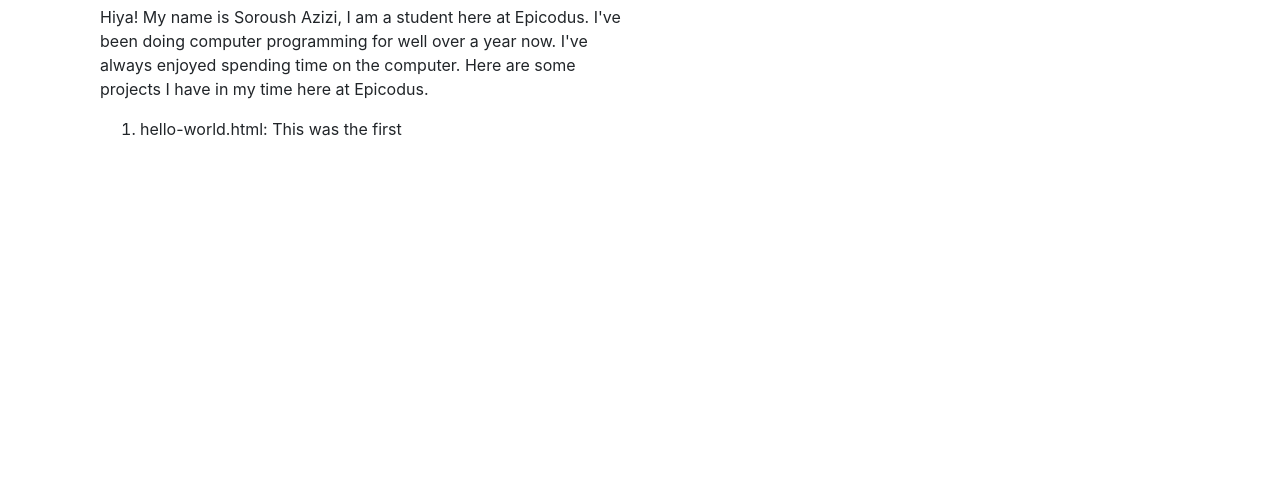
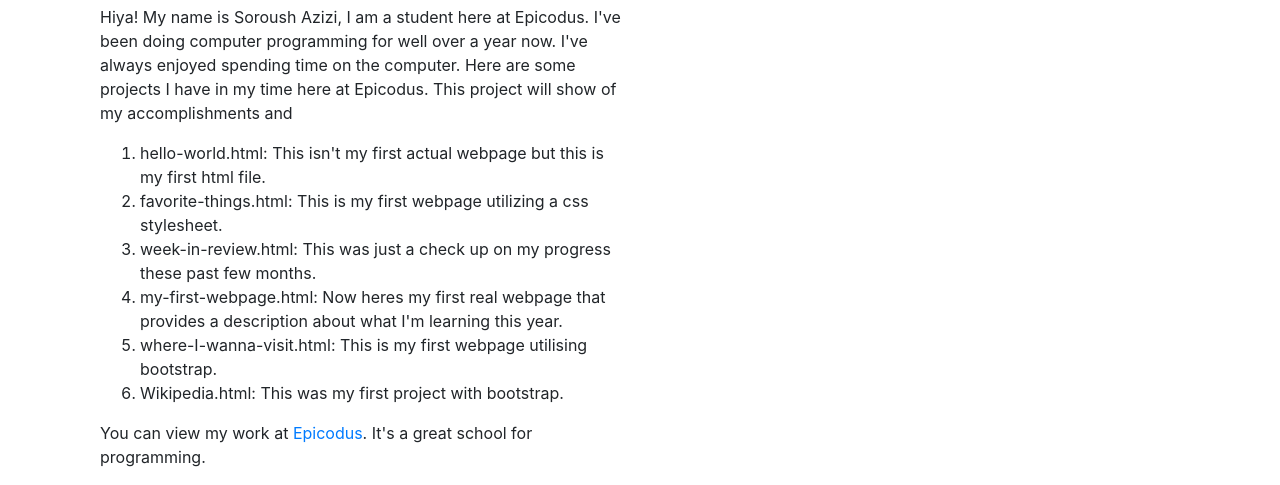
Before and after one commit to TheBritish23/Indpendent, a plain HTML site: page Independent.html in a window 1280 px wide. Shown: the part 455-940 px from the top of the page. Before the commit the page ends 800 px from the top, so only its background shows below. Drawn offline with Linux system fonts and the light colour scheme.

Commit message:
Add ReadME

```diff
--- a/Independent.html
+++ b/Independent.html
@@ -28,7 +28,17 @@
             <h2>A little bit about me</h2>
             <p>
               Hiya! My name is Soroush Azizi, I am a student here at Epicodus. I've been doing computer programming for well over a year now.
-              I've always enjoyed spending time on the computer. Here are some projects I have in my time here at Epicodus.
+              I've always enjoyed spending time on the computer. Here are some projects I have in my time here at Epicodus. This project will show of my accomplishments and
             </p>
             <ol>
-              <li>hello-world.html: This was the first
+              <li>hello-world.html: This isn't my first actual webpage but this is my first html file.</li>
+              <li>favorite-things.html: This is my first webpage utilizing a css stylesheet.</li>
+              <li>week-in-review.html: This was just a check up on my progress these past few months.</li>
+              <li>my-first-webpage.html: Now heres my first real webpage that provides a description about what I'm learning this year.</li>
+              <li>where-I-wanna-visit.html: This is my first webpage utilising bootstrap.</li>
+              <li>Wikipedia.html: This was my first project with bootstrap.</li>
+            </ol>
+
+            <p>You can view my work at <a href="http://www.epicodus.com/">Epicodus</a>. It's a great school for programming.</p>
+          </html>
+        </body>
```
Also changed, not shown: 1 other file.
